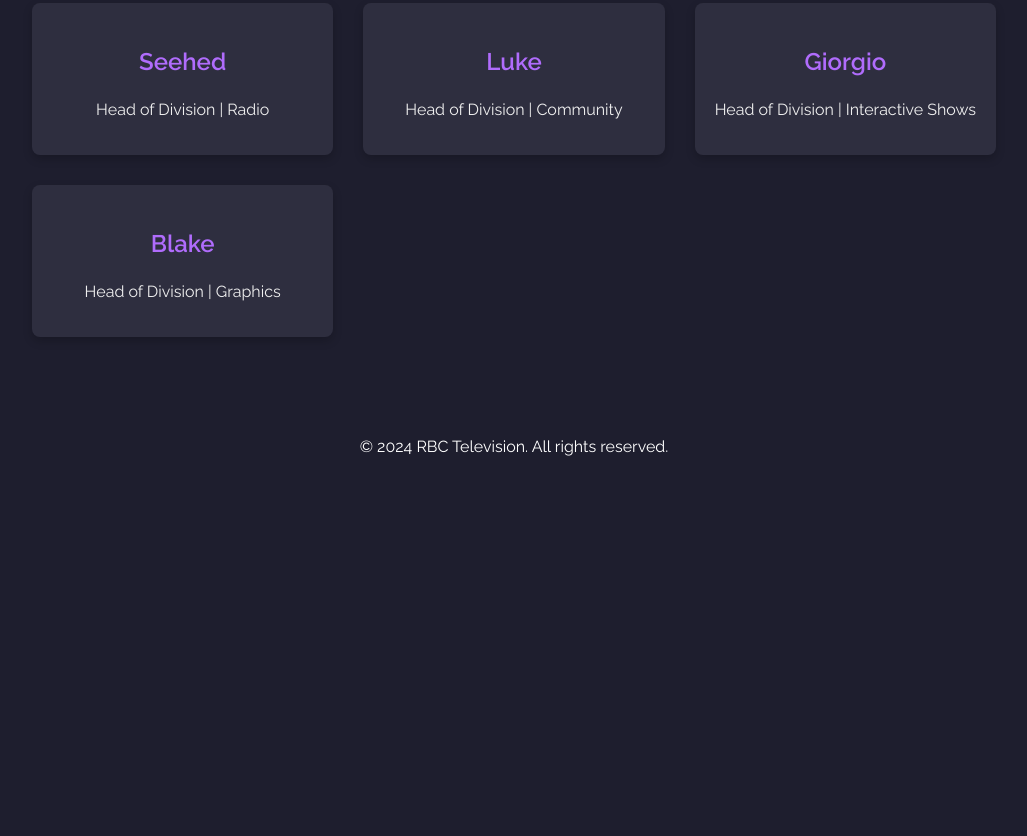
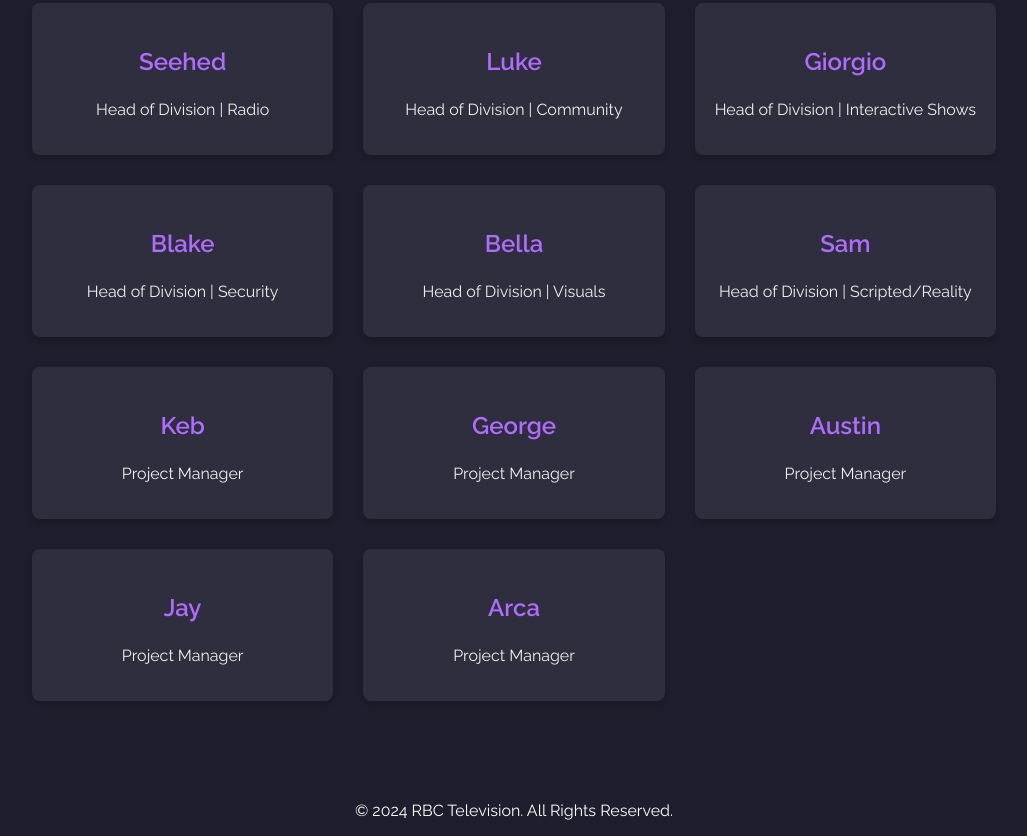
Before and after one commit to charlie-jay2/RBC, a website: page our-team.html in a window 1280 px wide. Shown: the part 584-1420 px from the top of the page, without its empty margins (126-1153 px from the left). Before the commit the page ends 1056 px from the top, so only its background shows below. Drawn offline with Linux system fonts and the light colour scheme; no server answers.

Commit message:
Our-Team revamp

```diff
--- a/our-team.html
+++ b/our-team.html
@@ -230,16 +230,43 @@
         </div>
         <div class="team-member">
           <h3>Blake</h3>
-          <p>Head of Division | Graphics</p>
+          <p>Head of Division | Security</p>
+        </div>
+        <div class="team-member">
+          <h3>Bella</h3>
+          <p>Head of Division | Visuals</p>
+        </div>
+        <div class="team-member">
+          <h3>Sam</h3>
+          <p>Head of Division | Scripted/Reality</p>
+        </div>
+        <div class="team-member">
+          <h3>Keb</h3>
+          <p>Project Manager</p>
+        </div>
+        <div class="team-member">
+          <h3>George</h3>
+          <p>Project Manager</p>
+        </div>
+        <div class="team-member">
+          <h3>Austin</h3>
+          <p>Project Manager</p>
+        </div>
+        <div class="team-member">
+          <h3>Jay</h3>
+          <p>Project Manager</p>
+        </div>
+        <div class="team-member">
+          <h3>Arca</h3>
+          <p>Project Manager</p>
         </div>
       </div>
     </section>
     <footer>
-      <p>&copy; 2024 RBC Television. All rights reserved.</p>
+      <p>© 2024 RBC Television. All Rights Reserved.</p>
     </footer>
-
     <script>
-      // Toggle menu on hamburger click
+      // Hamburger Menu Toggle
       const hamburger = document.getElementById("hamburger");
       const navLinks = document.getElementById("nav-links");
 
```
